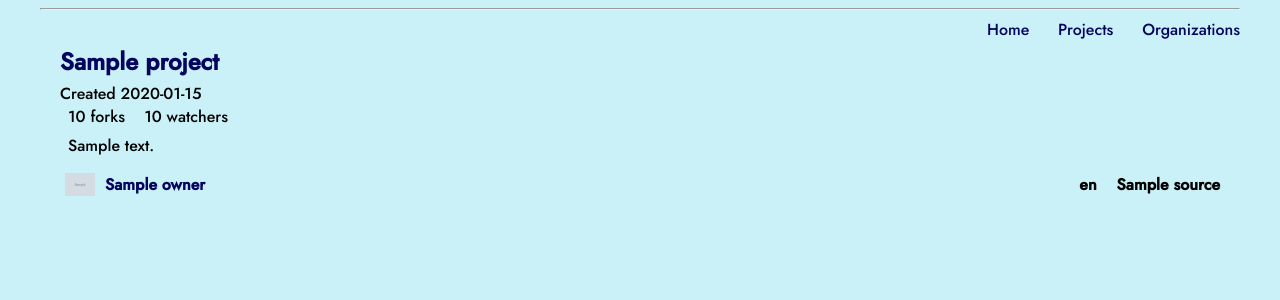
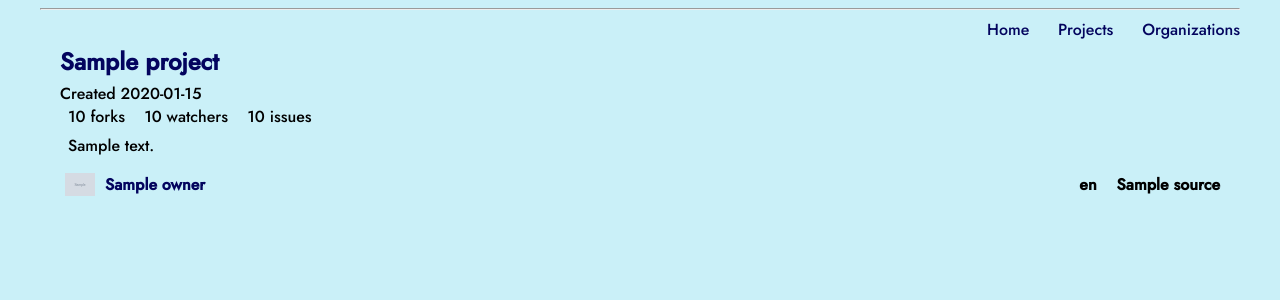
Before and after one commit to SamuelHoward/open-source-platform, a Flask app: template flask_app/templates/project.html in a window 1280 px wide. Shown: the part 169-469 px from the top of the page. Run offline with Flask 2, Linux system fonts and the light colour scheme; the template is opened without the code that fills it: most values are stand-ins (such as "Sample title", 1, 10 or a date in 2020); grey boxes marked "Sample" are stand-in pictures.

Commit message:
Adds issues to cards

```diff
--- a/flask_app/models.py
+++ b/flask_app/models.py
@@ -13,6 +13,7 @@ class Projects(db.Model):
     last_updated = db.Column(db.String(32))
     forks = db.Column(db.Integer)
     watchers = db.Column(db.Integer)
+    open_issues = db.Column(db.Integer)
 
     def __repr__(self):
         return 'Project: Name: %s URL: %s Description: %s Source: %s Owner: %s Language %s' % (self.name, self.url, self.description, self.source, self.owner, self.language)
--- a/flask_app/routes.py
+++ b/flask_app/routes.py
@@ -50,6 +50,11 @@ def projects():
                 projects_search_results_data = projects_search_results_data.order_by(Projects.watchers)
             else:
                 projects_search_results_data = projects_search_results_data.order_by(Projects.watchers.desc())
+        elif 'sort_by' in request.form and request.form['sort_by'] == 'issues':
+            if 'reverse' in request.form:
+                projects_search_results_data = projects_search_results_data.order_by(Projects.open_issues)
+            else:
+                projects_search_results_data = projects_search_results_data.order_by(Projects.open_issues.desc())
         return redirect(request.path)
     else:
         return render_template('projects_search.html', search_results=projects_search_results_data.paginate(page=page, per_page=projectsPerPage), search_term=search_term)
--- a/flask_app/templates/project.html
+++ b/flask_app/templates/project.html
@@ -11,7 +11,10 @@
   {{project.forks}} forks &nbsp;&nbsp;
   {% endif %}
   {% if project.watchers is not none %}
-  {{project.watchers}} watchers
+  {{project.watchers}} watchers &nbsp;&nbsp;
+  {% endif %}
+  {% if project.open_issues is not none %}
+  {{project.open_issues}} issues
   {% endif %}
 </div>
 <div class="project_description">
--- a/scrapers/codeTriageScraper.py
+++ b/scrapers/codeTriageScraper.py
@@ -35,6 +35,7 @@ def codeTriageScrape(pageLimit):
             url = "https://www.codetriage.com" + urlSuffix
             owner = urlSuffix[1:urlSuffix[1:].find('/')+1]
             language = pc.get('data-language')
+            open_issues = int(soup.find_all("span", {"class": "repo-item-issues"})[0].text.strip().split()[0])
 
             # Store those values in a dictionary
             objDict = {
@@ -44,6 +45,7 @@ def codeTriageScrape(pageLimit):
                 "source": "codeTriage",
                 "owner": owner,
                 "language": language,
+                "open_issues": open_issues
             }
 
             # Append JSON dictionary to list
--- a/scrapers/githubScraper.py
+++ b/scrapers/githubScraper.py
@@ -31,7 +31,8 @@ def githubScrape(pageLimit):
                 "created_time": item["created_at"],
                 "last_updated": item["updated_at"],
                 "forks": item["forks"],
-                "watchers": item["watchers"]
+                "watchers": item["watchers"],
+                "open_issues": item["open_issues"]
             }
 
             # Append JSON dictionary to list
--- a/scrapers/makeDatabase.py
+++ b/scrapers/makeDatabase.py
@@ -27,7 +27,8 @@ cur.execute('''CREATE TABLE IF NOT EXISTS Projects(
                description TEXT, source TEXT,
                owner TEXT, language TEXT,
                owner_avatar TEXT, created_time TEXT,
-               last_updated TEXT, forks INT, watchers INT
+               last_updated TEXT, forks INT, watchers INT,
+               open_issues INT
                )''')
 
 # Scrape for projects
```
Also changed, not shown: flask_app/templates/projects_search.html (+6 -1 lines), flask_app/projects.db.
